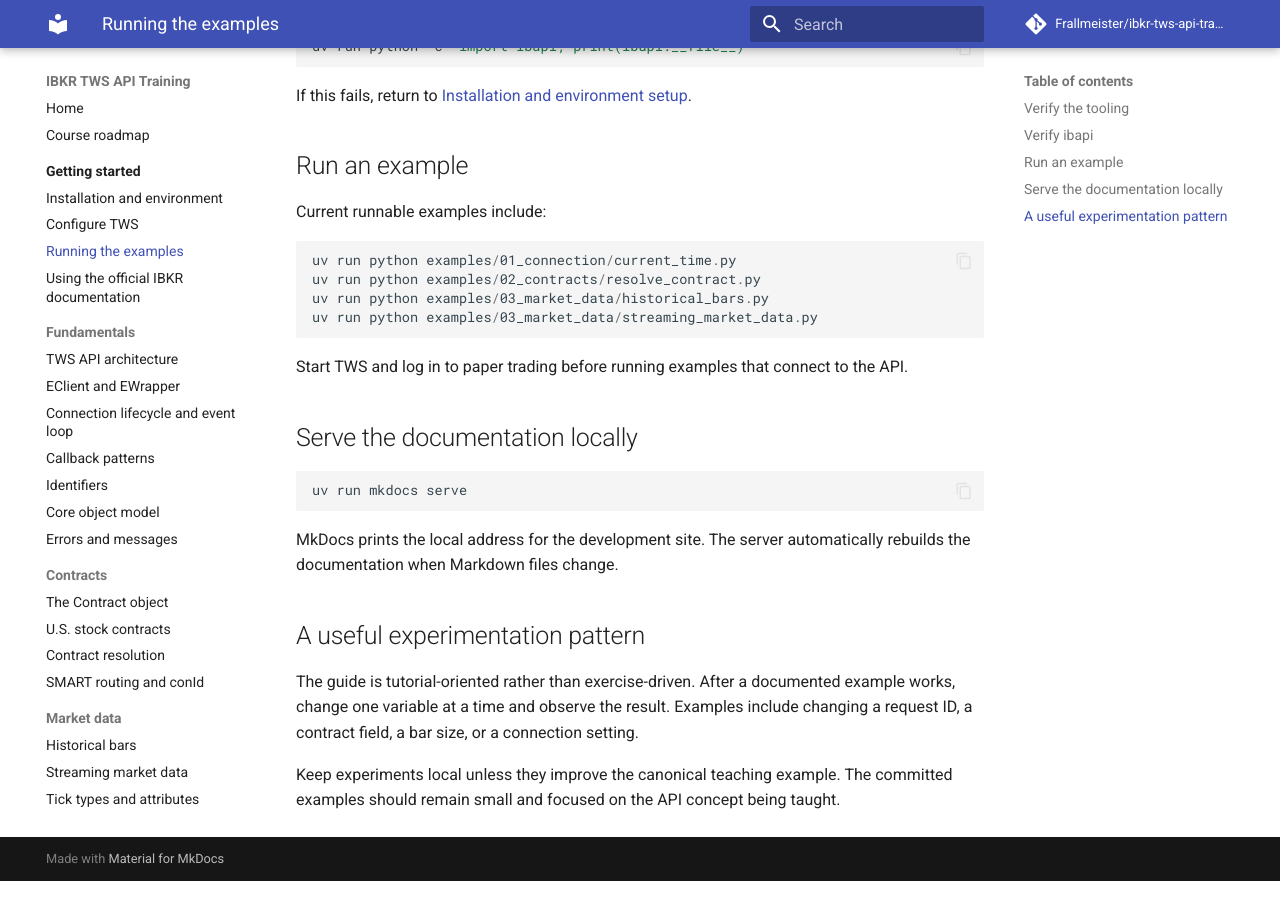
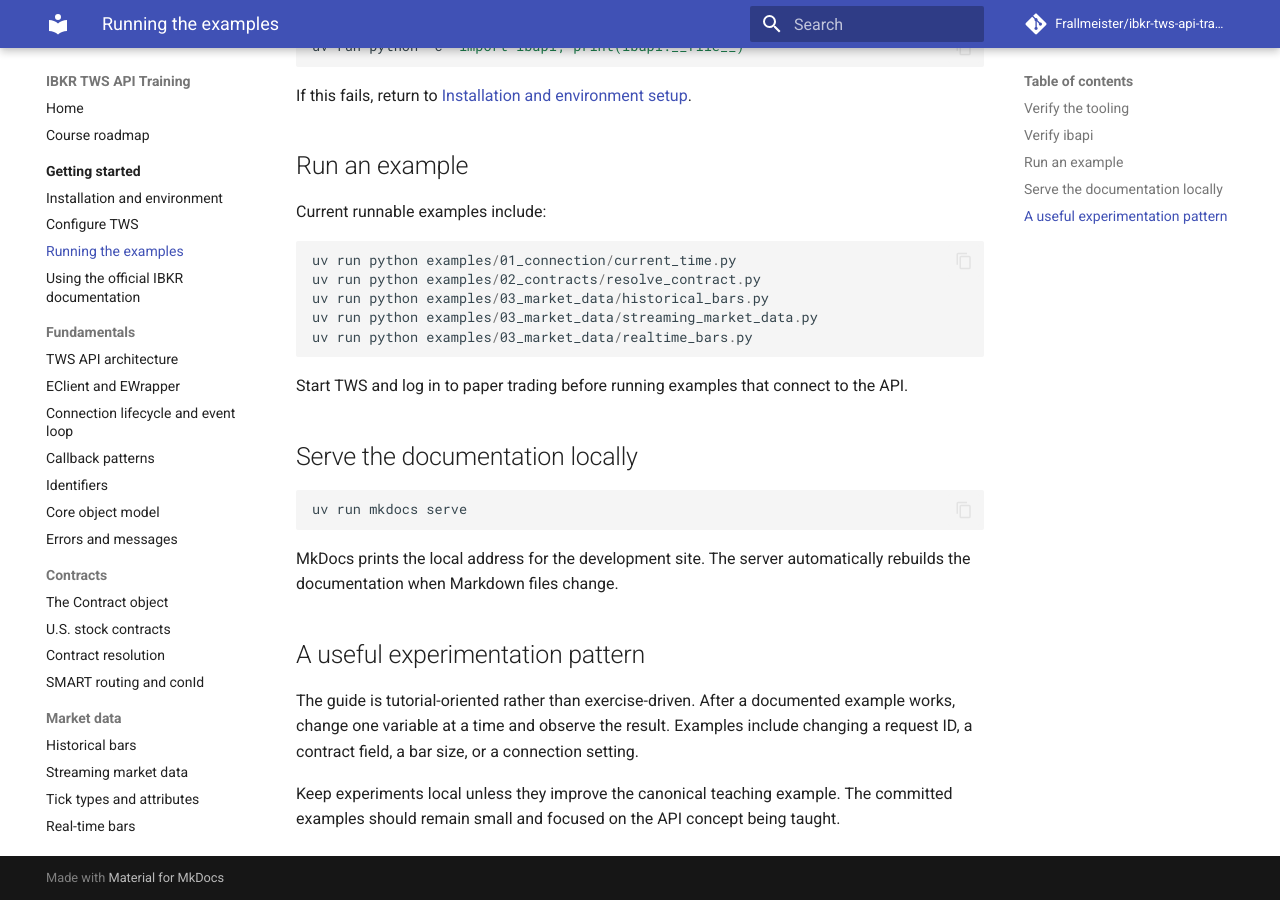
Before and after one commit to Frallmeister/ibkr-tws-api-training, an MkDocs documentation site: the page built from docs/getting-started/running-examples.md, in a window 1280 px wide and 900 px high, scrolled down 573 px. Built offline with MkDocs 1.6.1 and Material for MkDocs 9.7.7, drawn with Linux system fonts in a browser that asks for light colours; comment, search, counter and statistics services are not loaded.

Commit message:
List real-time bars runnable example

````diff
--- a/docs/getting-started/running-examples.md
+++ b/docs/getting-started/running-examples.md
@@ -31,6 +31,7 @@
 uv run python examples/02_contracts/resolve_contract.py
 uv run python examples/03_market_data/historical_bars.py
 uv run python examples/03_market_data/streaming_market_data.py
+uv run python examples/03_market_data/realtime_bars.py
 ```
 
 Start TWS and log in to paper trading before running examples that connect to the API.
````
